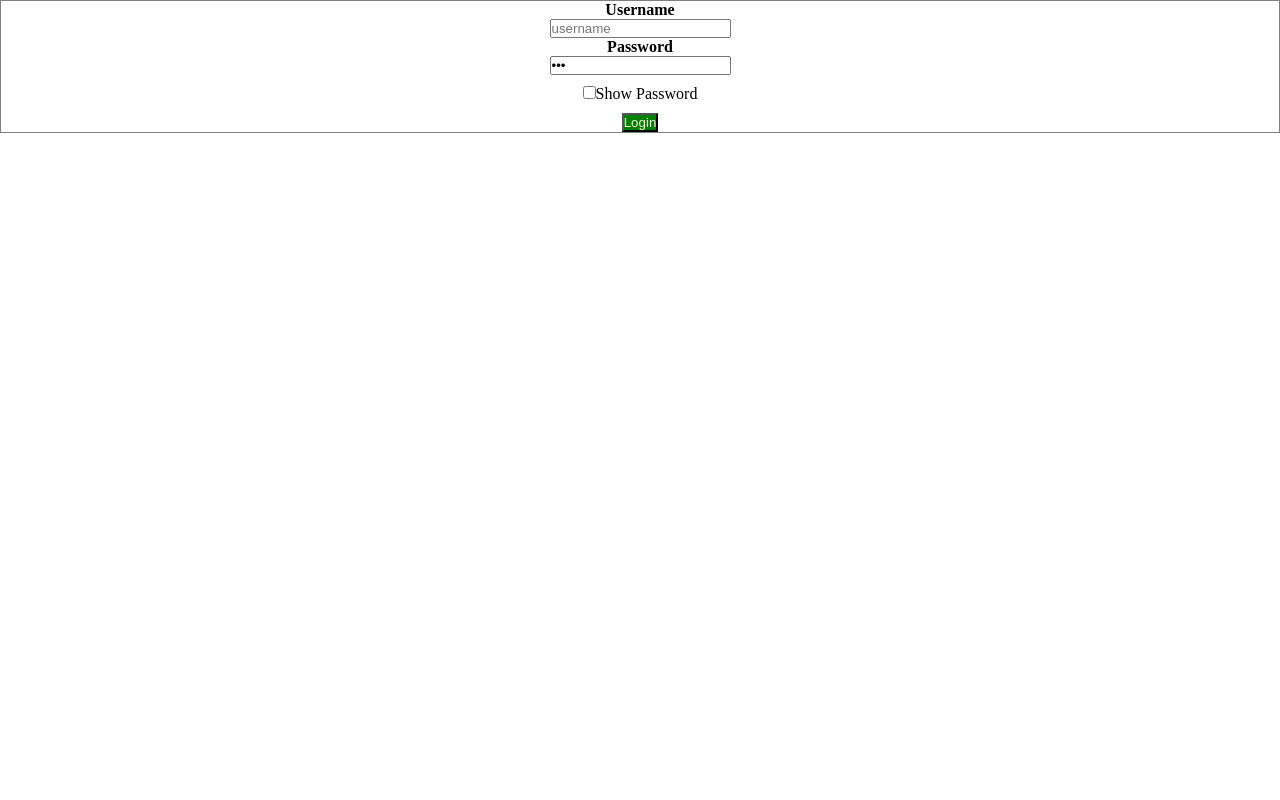
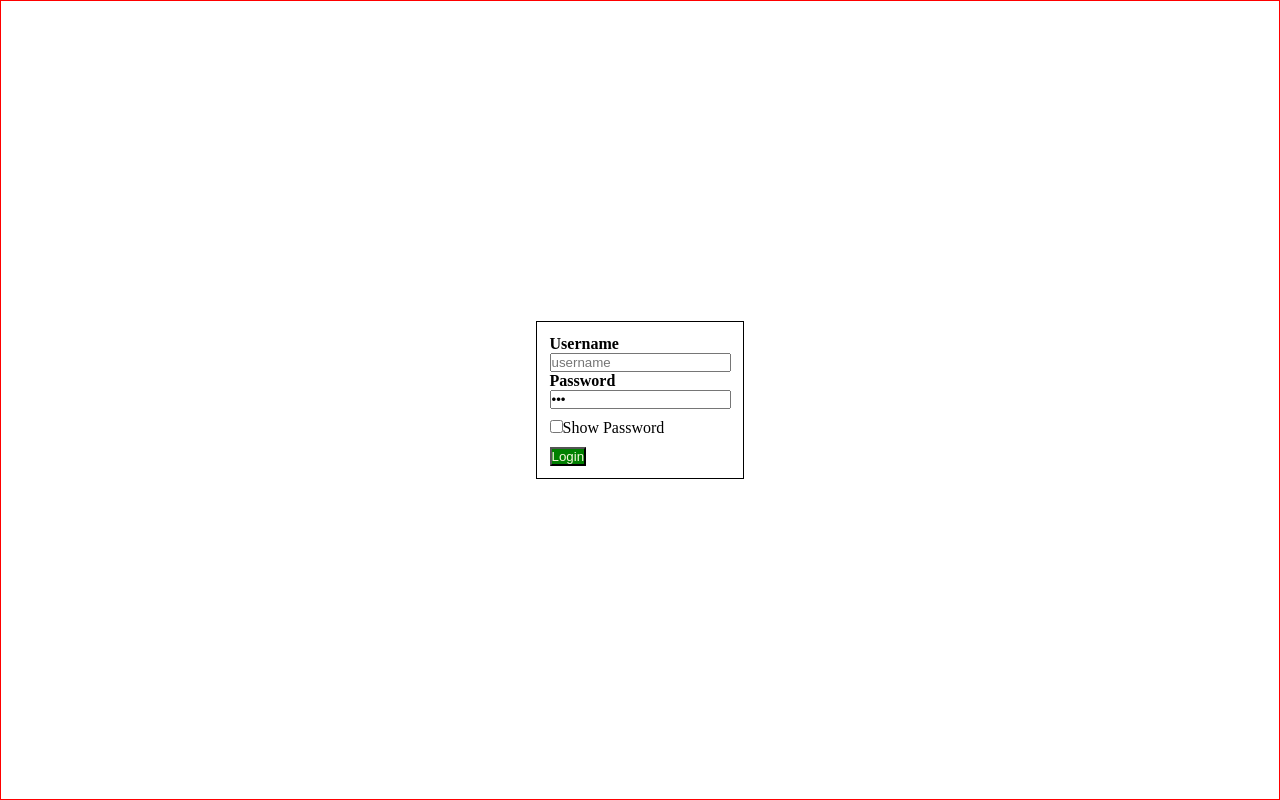
Before and after one commit to DeepakRanaMagar/JS-bootcamp, a plain HTML site: page loginJS/index.html in a window 1280 px wide. Drawn offline with Linux system fonts and the light colour scheme.

Commit message:
added new container and centered it

```diff
--- a/loginJS/index.html
+++ b/loginJS/index.html
@@ -1,34 +1,39 @@
 <!DOCTYPE html>
 <html lang="en">
     <head>
-    <meta charset="UTF-8">
-    <meta http-equiv="X-UA-Compatible" content="IE=edge">
-    <meta name="viewport" content="width=device-width, initial-scale=1.0">
+        <meta charset="UTF-8" />
+        <meta http-equiv="X-UA-Compatible" content="IE=edge" />
+        <meta name="viewport" content="width=device-width, initial-scale=1.0" />
         <title>Login Page</title>
-    <link rel="stylesheet" href="style.css">
+        <link rel="stylesheet" href="style.css" />
     </head>
     <body>
         <div id="hero-container">
+            <div id="container">
                 <!-- username field -->
                 <p class="title-text" id="username">Username</p>
-        <input type="text" placeholder="username">
+                <input type="text" placeholder="username" />
                 <!-- password field -->
                 <p class="title-text" id="password">Password</p>
-        <input type="password" id="password" placeholder="password" value="123">
+                <input
+                    type="password"
+                    id="password"
+                    placeholder="password"
+                    value="123"
+                />
                 <!-- show password field -->
-        <div id ="showPassword-section">
-            <input type="checkbox" id="checkbox" onclick="showPassword()">Show Password
+                <div id="showPassword-section">
+                    <input
+                        type="checkbox"
+                        id="checkbox"
+                        onclick="showPassword()"
+                    />Show Password
                     <i class="bi bi-eye-slash" id="togglePassword"></i>
                 </div>
 
-
                 <button id="login" onclick="login()">Login</button>
             </div>
-
-
-
-
-
+        </div>
 
         <script src="script.js"></script>
     </body>
--- a/loginJS/style.css
+++ b/loginJS/style.css
@@ -1,37 +1,45 @@
 @media screen and (max-width: 800px) {
-    .left, .main, .right {
-      width: 100%;
+    .left,
+    .main,
+    .right {
+        width: 100%;
     }
-  }
-
-*{
-    margin:0px;
-    padding:0px;
-    box-sizing:border-box;
 }
 
+* {
+    margin: 0px;
+    padding: 0px;
+    box-sizing: border-box;
+}
 
-
-#hero-container{
+/* entire page */
+#hero-container {
     display: flex;
+    justify-content: center;
     align-items: center;
     flex-direction: column;
-    border: 1px solid grey;
 
+    border: 1px solid red;
+    height: 100vh;
+    width: 100%;
 }
 
+/* container holding login */
+#container{
+    border: 1px solid black;
+    padding: 1vw;
+}
 
-#login{
+#login {
     background-color: green;
     color: beige;
 }
 
-.title-text{
+.title-text {
     font-weight: bold;
-
 }
 
-#showPassword-section{
+#showPassword-section {
     padding-top: 10px;
     padding-bottom: 10px;
 }
```
Also changed, not shown: loginJS/script.js (+6 -7 lines). Lines whose indentation alone changed are shown as unchanged.
